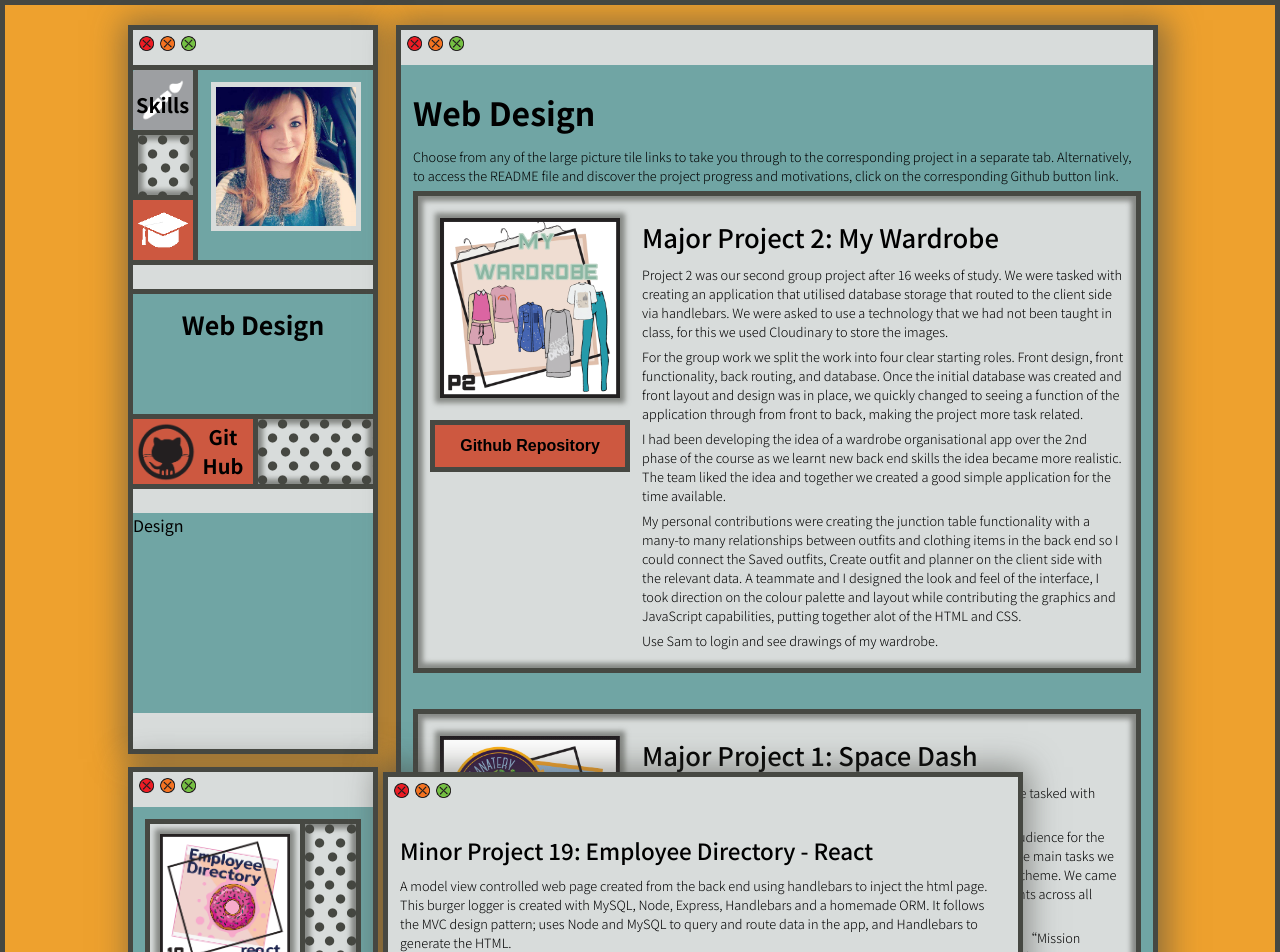
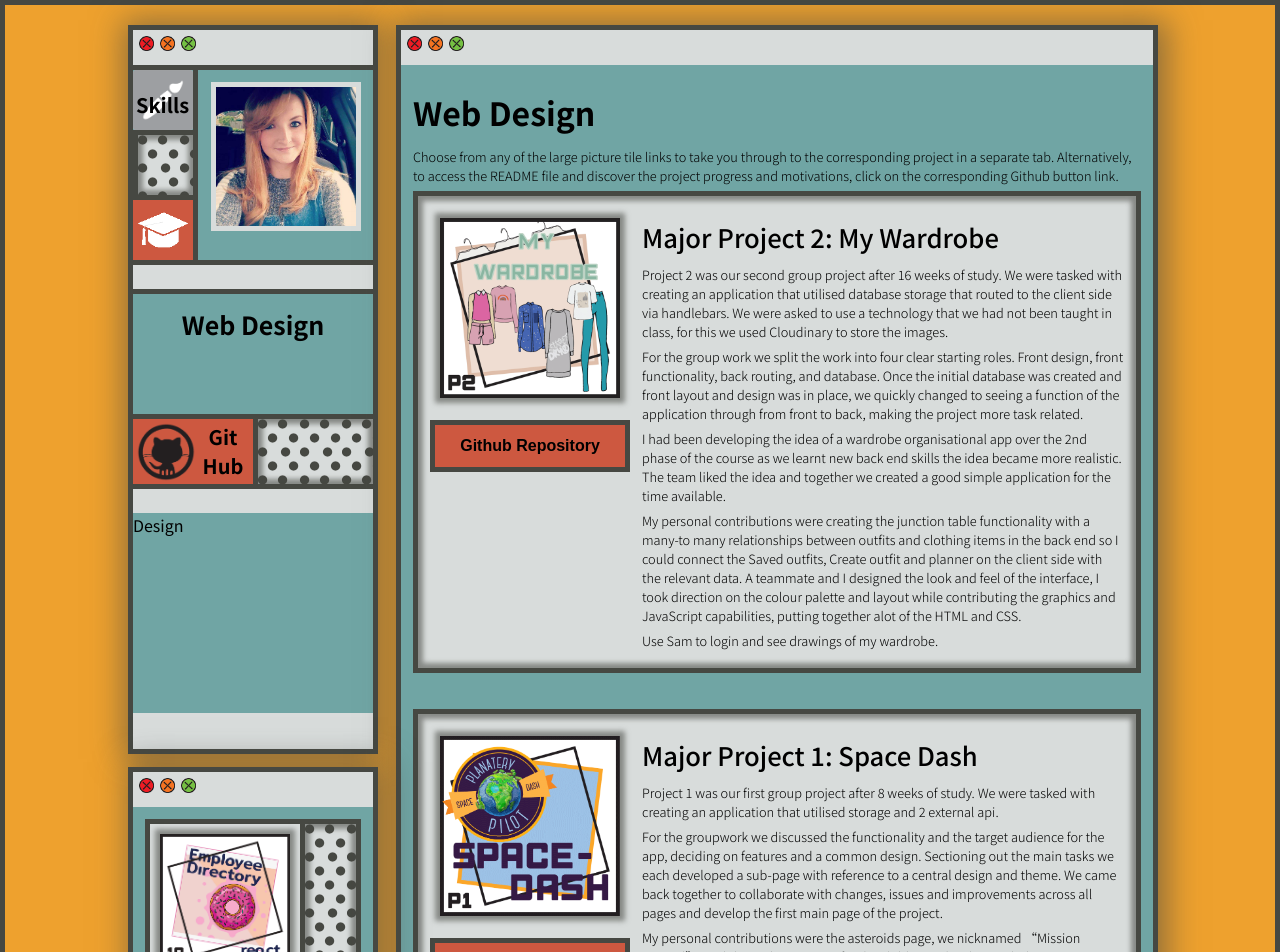
Before and after one commit to Samwakelam/20_REACT_PORTFOLIO_SLW, a React (Create React App) app: page /web-design in a window 1280 px wide. Shown: the top 952 px of the page. Built offline with nearby package versions, Linux system fonts and the light colour scheme.

Commit message:
cleaned popup mechanics and added to description boxes

```diff
--- a/src/App/App.js
+++ b/src/App/App.js
@@ -47,14 +47,17 @@ function App() {
 
   const handleTogglePopout = (popout) => {
     // console.log('handleTogglePopout =', popout);
-    return setOpenPopout((array) => [...array, popout]);
+    // console.log('is in open popout =', openPopout.includes(popout));
+    let isInOpenPopout = openPopout.includes(popout);
+    if (!isInOpenPopout) {return setOpenPopout((array) => [...array, popout]);}
+
   }
-
+  // console.log('openPopout =', openPopout);
 
   return (
     <div id="App">
       <main>
-        <Router>
+        <Router path='/20_REACT_PORTFOLIO_SLW'>
           <nav>
             <Header />
             <AboutPanel page={openPage} onTogglePage={handleTogglePage} onTogglePopout={handleTogglePopout} />
@@ -66,15 +69,21 @@ function App() {
             <Header />
             <Route exact path="/web-design" component={WebPage} />
             <Route exact path="/design" component={DesignPage} />
-
-            <Route exact path="/about/education" component={AboutPage} />
-            <Route exact path="/about/skills" component = {AboutPage} />
             <Route exact path="/" component={AboutPage} />
             <Footer />
           </section>
           <aside>
             <Header />
-            <Route exact path="/web-design" component={WebAside} />
+            <Route
+              exact path="/web-design"
+              render={(props) =>
+                <WebAside {...props}
+                onTogglePage={handleTogglePage}
+                onTogglePopout={handleTogglePopout}
+                openPopout= {openPopout}
+                closePopout = {handleClosePopout}
+              />}
+            />
             <Footer />
           </aside>
         </Router>
--- a/src/components/Header.js
+++ b/src/components/Header.js
@@ -7,8 +7,14 @@ const Header = ({closePopout}) => {
     event.stopPropagation();
 
     console.log('event.target.parentNode =', event.target.parentNode.parentNode.dataset.popout);
-    const popout = event.target.parentNode.parentNode.dataset.popout
-    return closePopout(popout);
+    const popout = event.target.parentNode.parentNode.dataset.popout;
+    console.log('popout =', popout);
+    if (popout === undefined){
+      console.log('You cannot close this window');
+    } else {
+      console.log('You have closed this window');
+      return closePopout(popout);
+    }
   }
 
   return (
--- a/src/navPanels/AboutPanel.js
+++ b/src/navPanels/AboutPanel.js
@@ -9,7 +9,7 @@ const AboutPanel = ({page, onTogglePage, onTogglePopout}) => {
   }
 
   const togglePopout = (event) => {
-    console.log('About panel, togglePopout, selected =', event.target.previousSibling.dataset.popout);
+    // console.log('About panel, togglePopout, selected =', event.target.previousSibling.dataset.popout);
     const popout = event.target.previousSibling.dataset.popout;
     onTogglePopout(popout);
   }
@@ -24,14 +24,14 @@ const AboutPanel = ({page, onTogglePage, onTogglePopout}) => {
           alt='paint brush'
           data-popout='skills'
         />
-        <NavLink className='side-link-text' to='/about/skills' onClick={togglePopout}>Skills</NavLink>
+        <NavLink className='side-link-text' to='/about' onClick={togglePopout}>Skills</NavLink>
       </div>
 
       <div id='item-b' className='nav-item spots'></div>
 
       <div id='item-c' className='nav-item'>
-      <NavLink to='/about/education'>
-        <div data-popout='education'></div>
+        <NavLink to='/about'>
+          <div data-popout='education'></div>
           <img
             className='symbol'
             src={`${process.env.PUBLIC_URL}/assets/img/symbols/university-clear.png`}
--- a/src/popout/DescriptionBox.js
+++ b/src/popout/DescriptionBox.js
@@ -7,12 +7,17 @@ import Footer from '../components/Footer';
 // content
 import ProjectDescription from '../content/ProjectDescription';
 
-const DescriptionBox = ({selected, location}) => {
+const DescriptionBox = ({selected, location, closePopout}) => {
 
-  console.log({selected, location});
+  // console.log({selected, location});
   return (
-    <div id='description-box-popout' className='popout' data-popout='description' style={location}>
-      <Header/>
+    <div
+      id='description-box-popout'
+      className='popout'
+      data-popout='description'
+      style={location}
+    >
+      <Header closePopout={closePopout}/>
       <div className='container'>
         <ProjectDescription projectCode={selected} />
       </div>
--- a/src/sidePages/WebAside.js
+++ b/src/sidePages/WebAside.js
@@ -3,7 +3,8 @@ import { useState } from 'react';
 
 import DescriptionBox from '../popout/DescriptionBox'
 
-const WebAside = () => {
+const WebAside = ({onTogglePage, onTogglePopout, openPopout, closePopout}) => {
+
 
   const [projectCode, setProjectCode] = useState('');
   const [location, setLocation] = useState({top:'0px', left: '250px'});
@@ -13,12 +14,14 @@ const WebAside = () => {
     event.stopPropagation();
 
     // console.log('event.target.dataset.projectcode =', event.target.dataset.projectcode);
-    console.log('event =', event);
+    // console.log('event =', event);
     setProjectCode(event.target.dataset.projectcode);
     setLocation({
       top: `${event.pageY -960}px`,
       left: `250px`,
-    })
+    });
+    const popout = 'description';
+    onTogglePopout(popout);
   }
 
   return (
@@ -228,7 +231,8 @@ const WebAside = () => {
         </div>
       </div>
 
-      <DescriptionBox selected={projectCode} location= {location} />
+      { openPopout.includes('description') && (<DescriptionBox selected={projectCode} location= {location} closePopout = {closePopout} />) }
+
 
     </div>
   )
```
